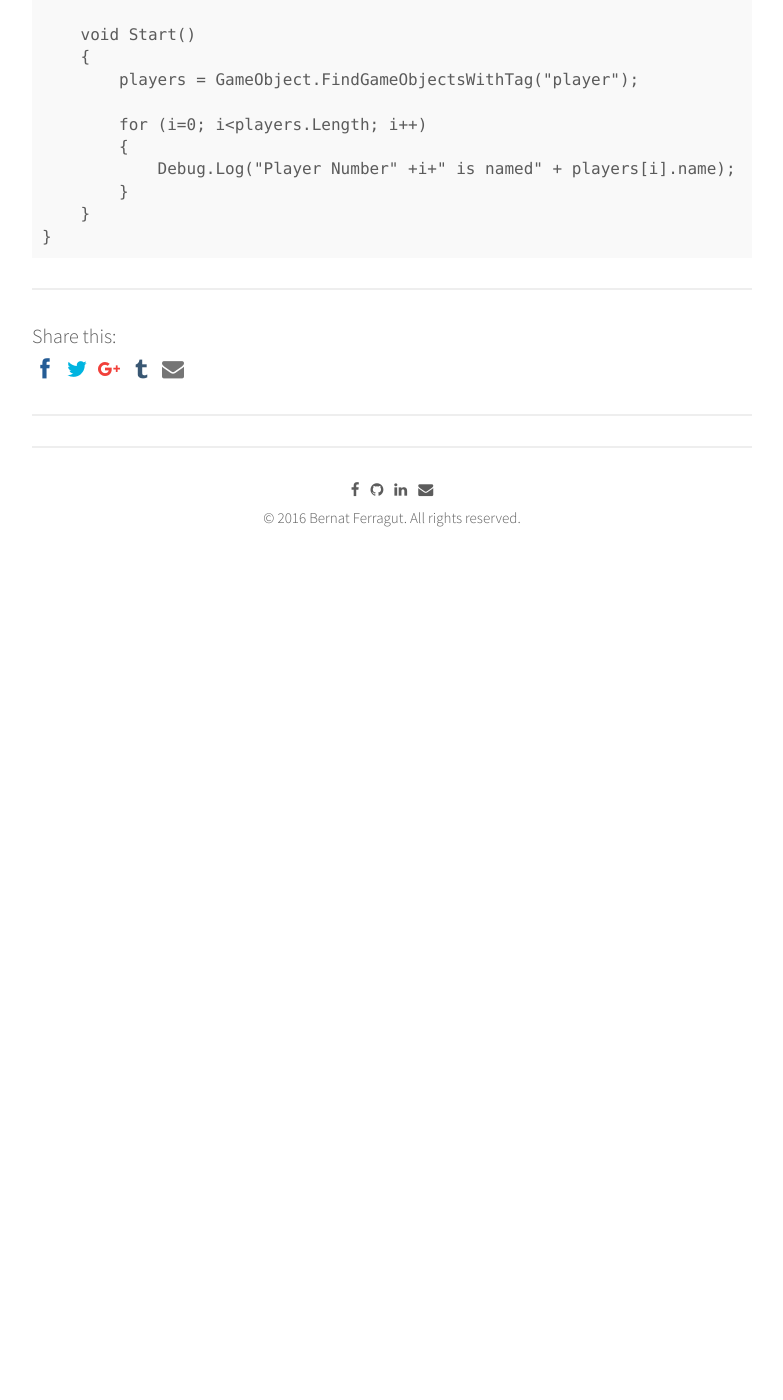
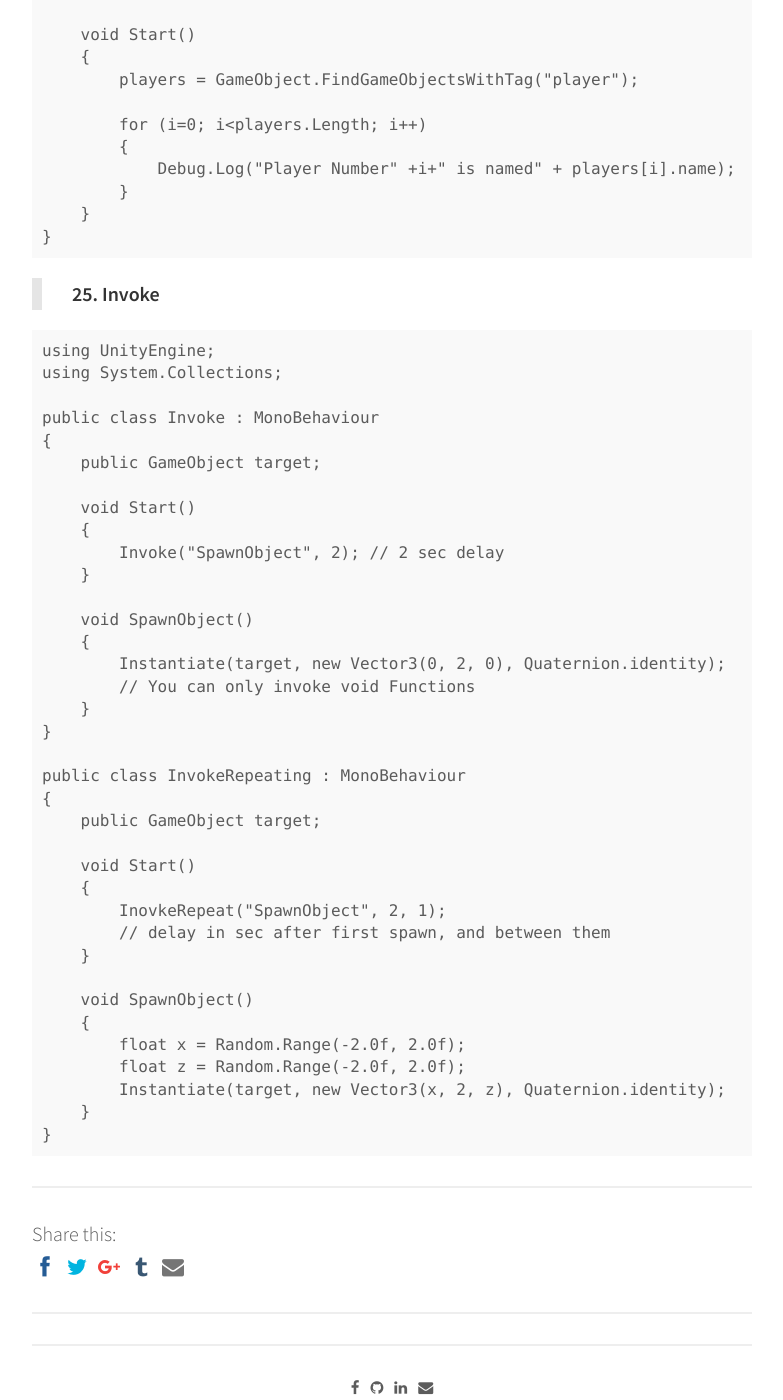
Before and after one commit to bernatferragut/FutureWeb-blog, a Jekyll site: the page built from _posts/30-11-16-VR-Scripting in Unity.md, in a window 1280 px wide and 1400 px high, scrolled down 22527 px. Shown: the whole window, without its empty margins (248-1031 px from the left). Built offline with Jekyll 4.4.1, drawn with Linux system fonts in a browser that asks for light colours; nearby versions of some CDN libraries; comment, search, counter and statistics services are not loaded; before the commit the page ends 23157 px from its top, so only the background shows below that.

Commit message:
Update 30-11-16-VR-Scripting in Unity.md
Invoke script

````diff
--- a/_posts/30-11-16-VR-Scripting in Unity.md
+++ b/_posts/30-11-16-VR-Scripting in Unity.md
@@ -1008,3 +1008,44 @@ public class Arrays : MonoBehaviour
     }
 }
 ```
+
+> **25. Invoke**
+
+```C#
+using UnityEngine;
+using System.Collections;
+
+public class Invoke : MonoBehaviour
+{
+    public GameObject target;
+
+    void Start()
+    {
+        Invoke("SpawnObject", 2); // 2 sec delay
+    }
+
+    void SpawnObject()
+    {
+        Instantiate(target, new Vector3(0, 2, 0), Quaternion.identity);
+        // You can only invoke void Functions
+    }
+}
+
+public class InvokeRepeating : MonoBehaviour
+{
+    public GameObject target;
+
+    void Start()
+    {
+        InovkeRepeat("SpawnObject", 2, 1);
+        // delay in sec after first spawn, and between them
+    }
+
+    void SpawnObject()
+    {
+        float x = Random.Range(-2.0f, 2.0f);
+        float z = Random.Range(-2.0f, 2.0f);
+        Instantiate(target, new Vector3(x, 2, z), Quaternion.identity);
+    }
+}
+```
````
